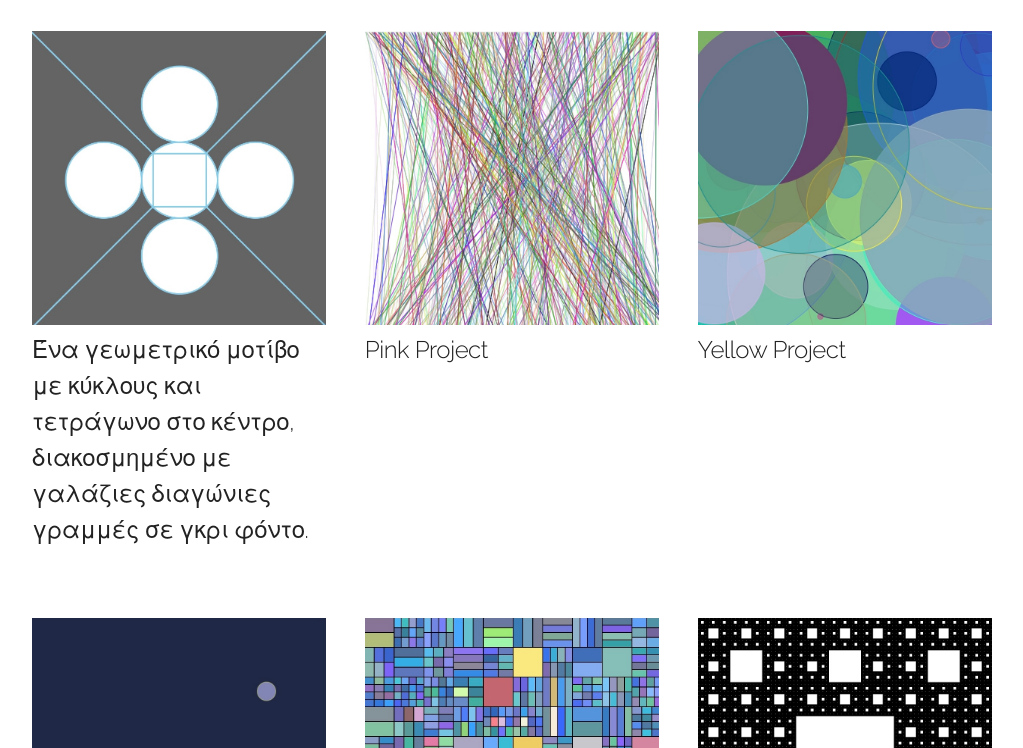
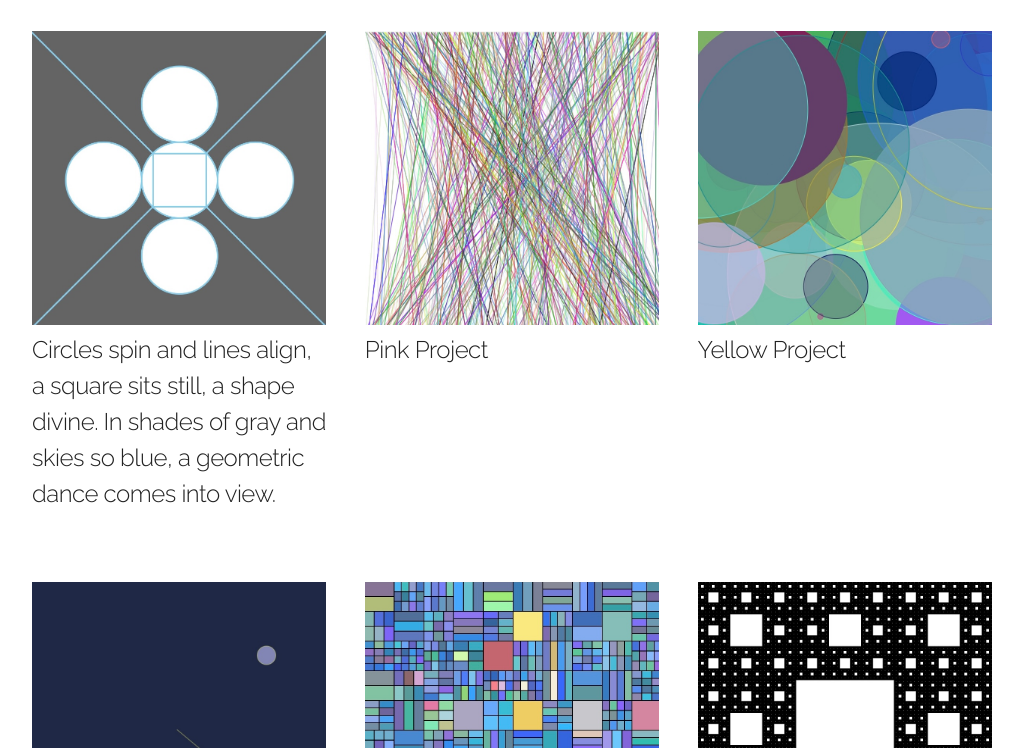
Before and after one commit to despinamasala/website, a plain HTML site: page index.html in a window 1280 px wide. Shown: the part 457-1205 px from the top of the page, without its empty margins (128-1151 px from the left). Drawn offline with Linux system fonts and the light colour scheme.

Commit message:
Update index.html

```diff
--- a/index.html
+++ b/index.html
@@ -44,7 +44,10 @@
     <div class="row half-bottom">
       <div class="four columns">
         <img src="images/0image.jpg" class ="scale-with-grid">
-        <h5>Ένα γεωμετρικό μοτίβο με κύκλους και τετράγωνο στο κέντρο, διακοσμημένο με γαλάζιες διαγώνιες γραμμές σε γκρι φόντο.</h5>
+        <h5>Circles spin and lines align,
+a square sits still, a shape divine.
+In shades of gray and skies so blue,
+a geometric dance comes into view.</h5>
       </div>
       <div class="four columns">
         <img src="images/2image.jpg" class ="scale-with-grid">
```
